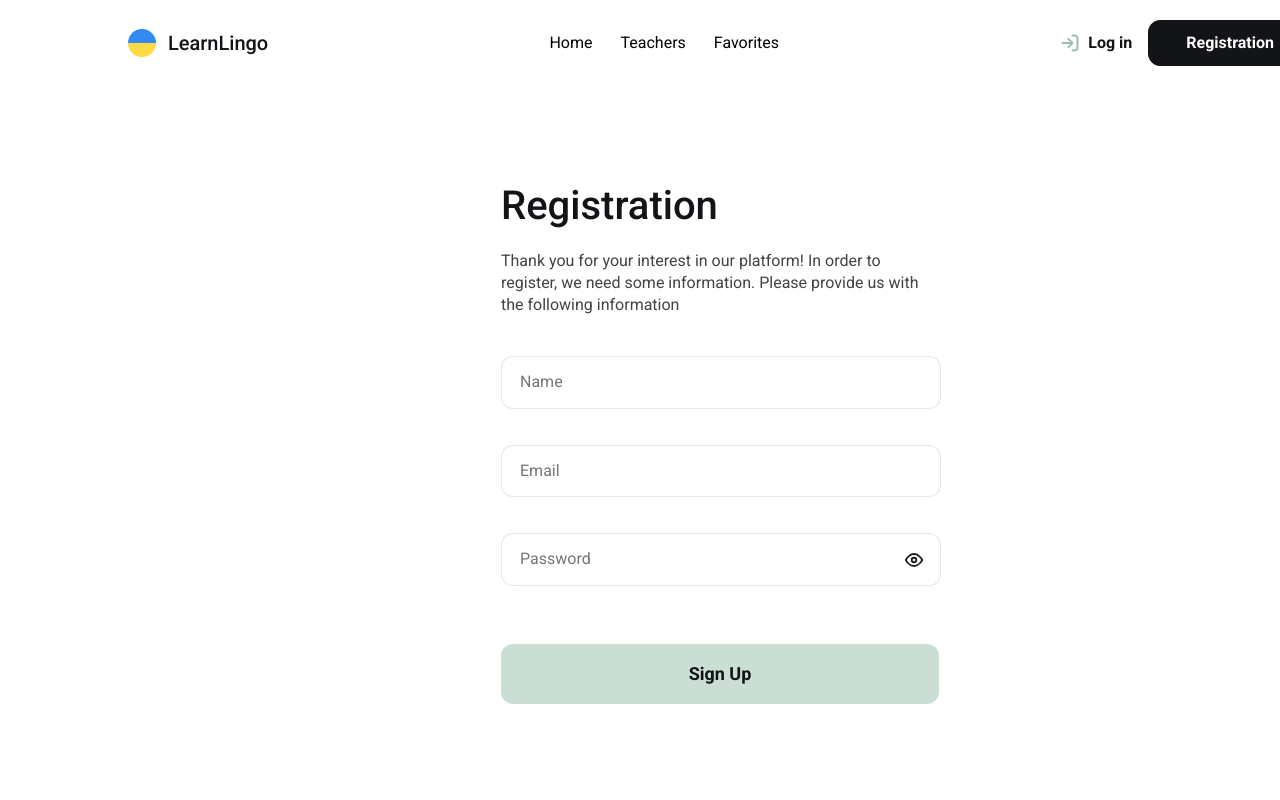
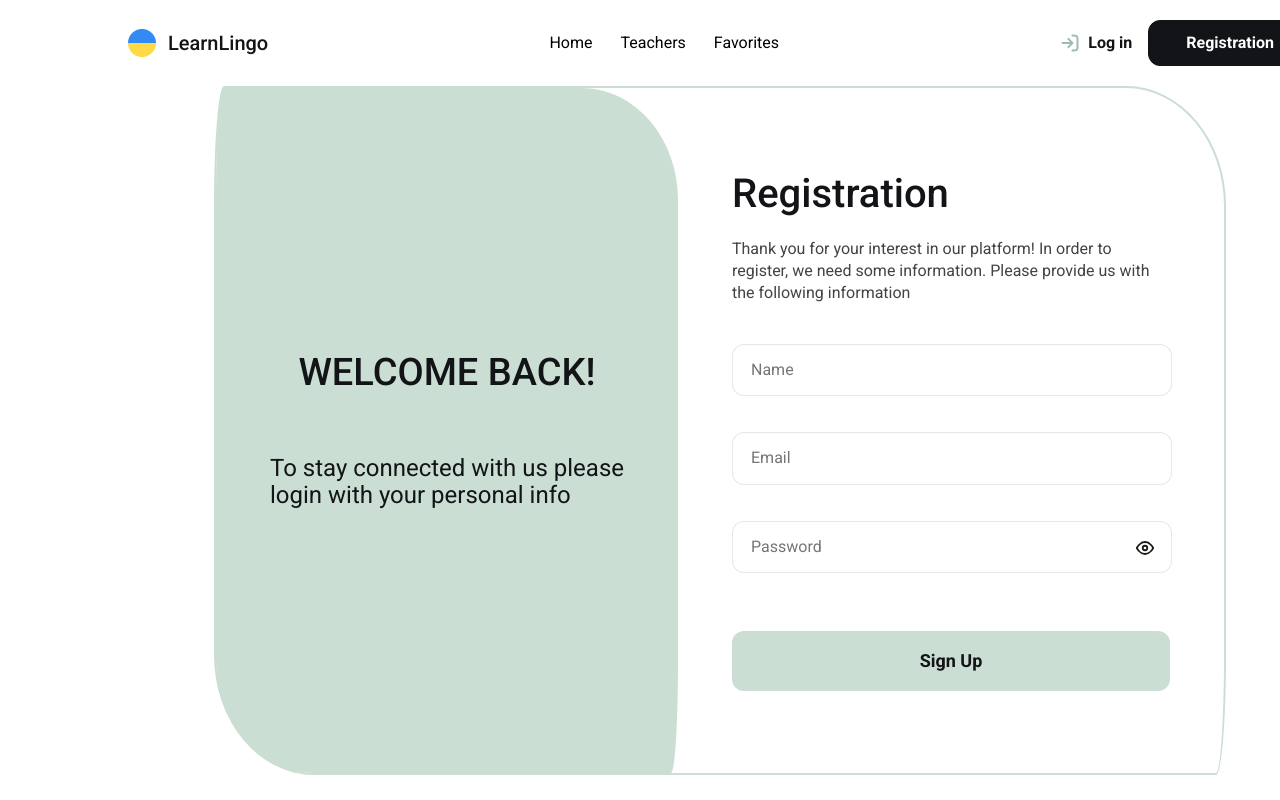
Before and after one commit to VorontsovaYulia/learn_lingo, a Next.js app: page /sign-up in a window 1280 px wide. Shown: the top 800 px of the page. Built offline with nearby package versions, Linux system fonts and the light colour scheme.

Commit message:
added_css_for_page_signUp

```diff
--- /dev/null
+++ b/src/app/components/DesignForm/DesignForm.jsx
@@ -0,0 +1,15 @@
+'use client'
+
+import styles from './DesignForm.module.css'
+
+export const DesignForm = () => {
+
+    return (
+        <div className={styles.wrapper}>
+            <h3>
+                WELCOME BACK!
+            </h3>
+            <p>To stay connected with us please  <br /> login with your personal info</p>
+        </div>
+    )
+ }
--- /dev/null
+++ b/src/app/components/DesignForm/DesignForm.module.css
@@ -0,0 +1,21 @@
+.wrapper {
+    display: flex;
+    flex-direction: column;
+    align-items: center;
+    justify-content: center;
+    border-radius:  7px 96px / 112px;
+    height: 685px;
+    gap: 60px;
+    padding: 0 54px;
+    background-color: var(--color-primary);
+}
+
+.wrapper h3 {
+    font-size: 38px;
+    font-weight: 500;
+}
+
+.wrapper p {
+    font-size: 24px;
+    font-weight: 400;
+}
--- a/src/app/components/Header/LoginBox.jsx
+++ b/src/app/components/Header/LoginBox.jsx
@@ -1,5 +1,3 @@
-'use client';
-
 import Link from "next/link";
 import Image from "next/image"
 import styles from './LoginBox.module.css';
--- a/src/app/components/LoginForm/LoginForm.module.css
+++ b/src/app/components/LoginForm/LoginForm.module.css
@@ -1,5 +1,6 @@
 .container {
     width: 438px;
+    padding: 54px;
 }
 
 .container h2 {
--- a/src/app/components/Modal/Modal.module.css
+++ b/src/app/components/Modal/Modal.module.css
@@ -12,7 +12,7 @@
 }
 
 .modal {
-    padding: 64px;
+    /* padding: 64px; */
     border-radius: 30px;
     background: var(--background-page-first);
     text-align: center;
--- a/src/app/components/SignupForm/SignupForm.module.css
+++ b/src/app/components/SignupForm/SignupForm.module.css
@@ -1,5 +1,6 @@
 .container {
     width: 438px;
+    padding: 54px;
 }
 
 .container h2 {
--- a/src/app/sign-in/page.jsx
+++ b/src/app/sign-in/page.jsx
@@ -1,4 +1,6 @@
 import { LoginForm } from '@/app/components/LoginForm/LoginForm';
+// import { DesignForm } from '@/app/components/DesignForm/DesignForm';
+
 
 export default function SignInPage() {
   return (
--- /dev/null
+++ b/src/app/sign-up/SignUp.module.css
@@ -0,0 +1,9 @@
+.container {
+        display: flex;
+            justify-content: center;
+            align-items: center;
+            border: 2px solid var(--color-primary);
+            width: fit-content;
+            margin: 0 auto;
+            border-radius: 10px 100px / 120px;
+}
--- a/src/app/sign-up/page.jsx
+++ b/src/app/sign-up/page.jsx
@@ -1,8 +1,11 @@
 import { SignupForm } from "@/app/components/SignupForm/SignupForm";
+import { DesignForm } from "../components/DesignForm/DesignForm";
+import styles from './SignUp.module.css'
 
 export default function SignUpPage() {
   return (
-    <div style={{ display: 'grid', placeItems: 'center', minHeight: 'calc(100vh - 86px)' }}>
+    <div className={styles.container}>
+      <DesignForm />
       <SignupForm />
     </div>
   );
```
